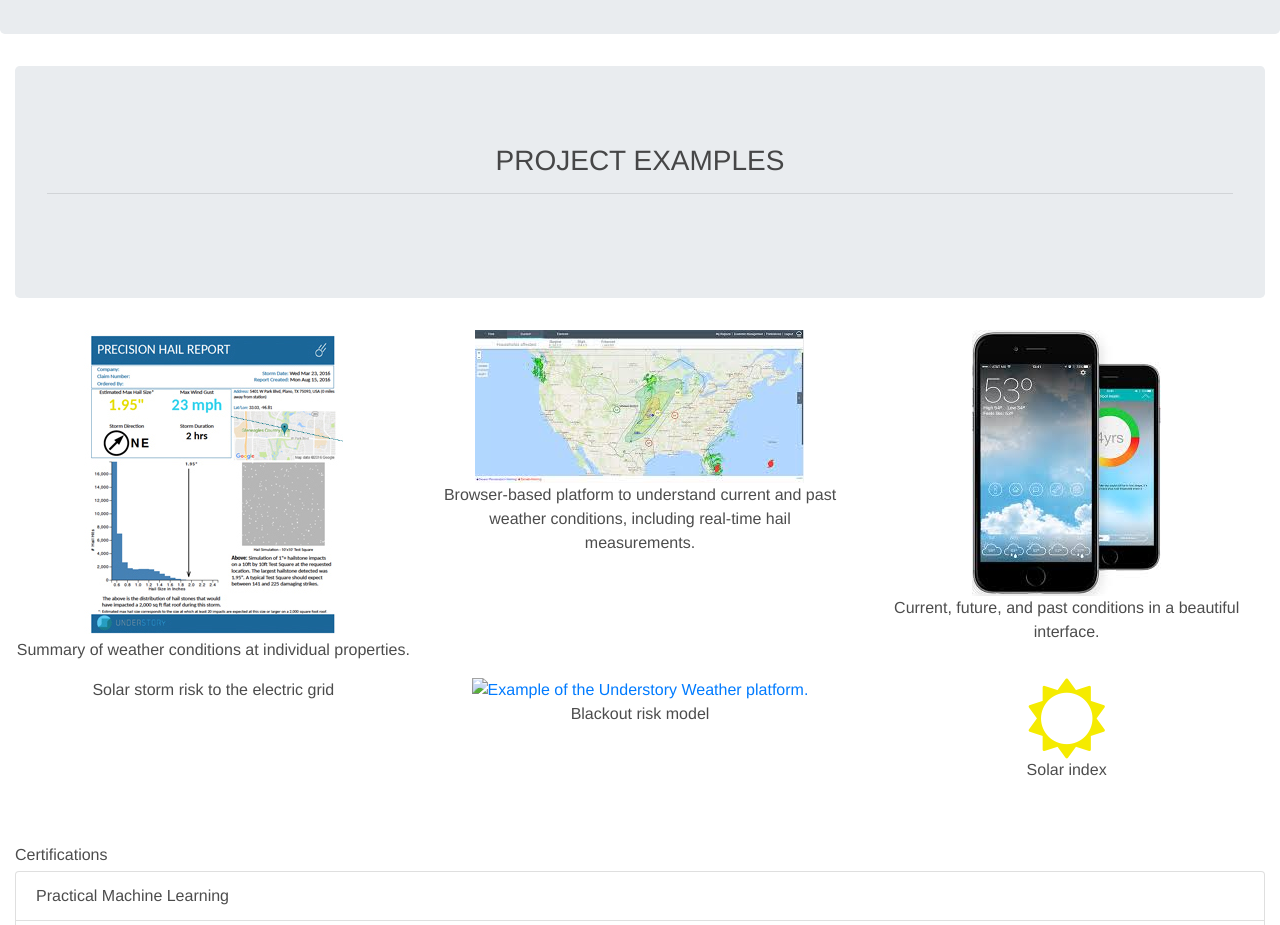
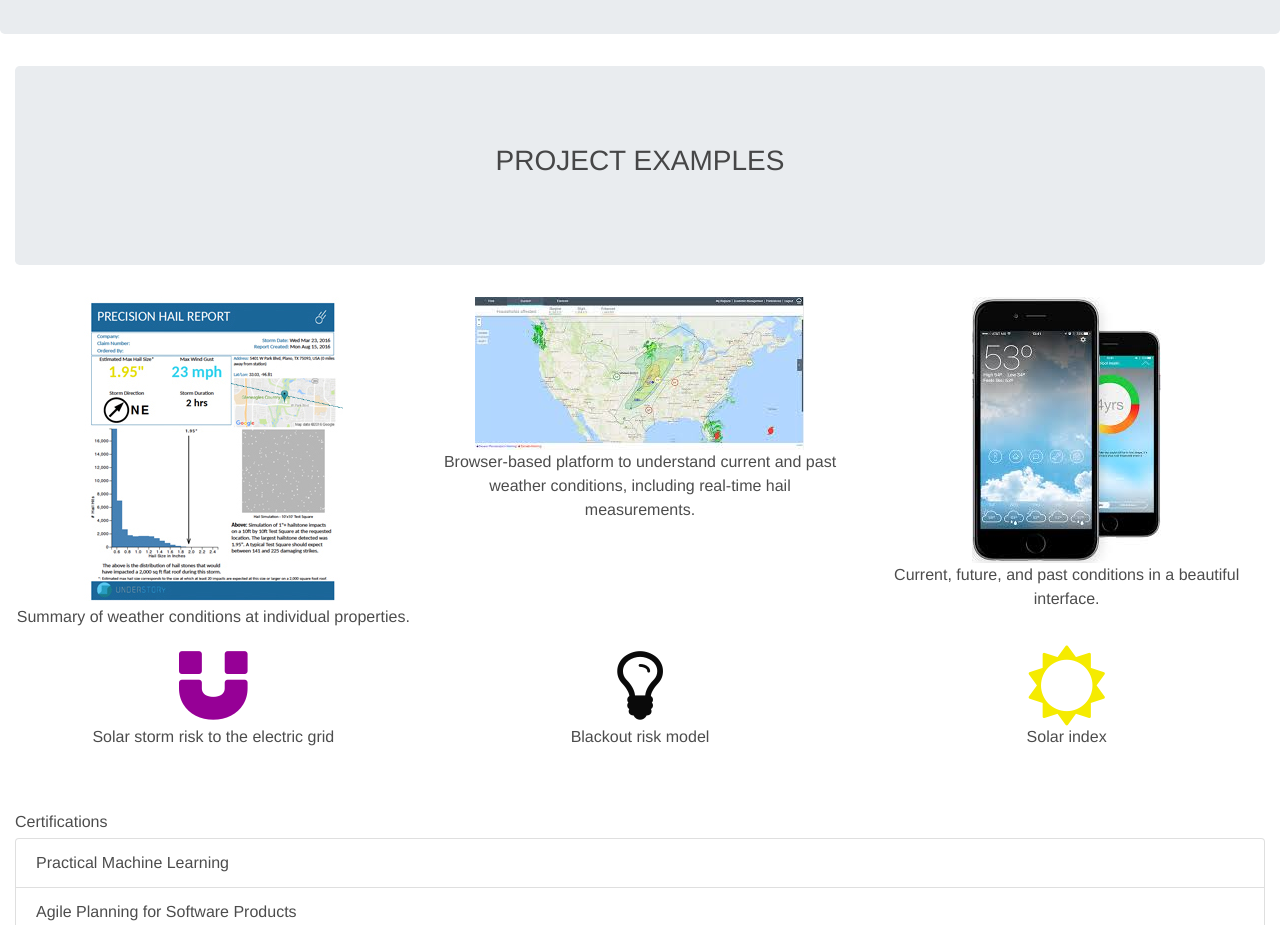
Before and after one commit to nicolehomeier/personal-page, a plain HTML site: page index.html in a window 1280 px wide. Shown: the part 400-1325 px from the top of the page. Drawn offline with nearby package versions, Linux system fonts and the light colour scheme.

Commit message:
minor changes

```diff
--- a/index.html
+++ b/index.html
@@ -35,7 +35,7 @@
      </section>
      <section id="portfolio">
       <div class="jumbotron col-12 text-center">
-        <h3 class="pt-3 pb-3">PROJECT EXAMPLES <hr/></h3>
+        <h3 class="pt-3 pb-3">PROJECT EXAMPLES</h3>
        </div>
        <div class="row">
         <div class="col-12 col-md-6 col-lg-4 text-center">
@@ -58,14 +58,14 @@
     <div class="row">
         <div class="col-12 col-md-6 col-lg-4 text-center">
          <!-- <img src="solar-storm.jpg" alt=""> -->
-          <a href="https://www.lloyds.com/news-and-insight/risk-insight/library/natural-environment/solar-storm" title="Solar Storm Risk to the North American Electric Grid - Lloyd's of London"  target="_blank"><img src="solar-storm.jpg" alt=""></a>
+          <a href="https://www.lloyds.com/news-and-insight/risk-insight/library/natural-environment/solar-storm" title="Solar Storm Risk to the North American Electric Grid - Lloyd's of London"  target="_blank"><i class="fa fa-magnet fa-5x" style="color: rgba(150,0,150,1)"></i></a></a>
             <!--<i class="fa fa-magnet fa-5x" style="color: rgba(150,0,150,1)"></i></a>-->
 <p>Solar storm risk to the electric grid</p>
          </div>
        <div class="col-12 col-md-6 col-lg-4 text-center">
          <!-- <img src="blackout-risk-model.jpg" alt="Example of the Understory Weather platform."> -->
           <a href="https://www.munichre.com/HSB/blackout-risk/index.html" title="Blackout Risk Model by AER and HSB"  target="_blank">
-            <img src="blackout-risk-model.jpg" alt="Example of the Understory Weather platform."></a>
+            <i class="fa fa-lightbulb-o fa-5x" style="color: rgba(10,10,10,1)"></i></a>
             <!-- <i class="fa fa-lightbulb-o fa-5x" style="color: rgba(10,10,10,1)"></i>-->
 <p>Blackout risk model</p>
          </div>
```
